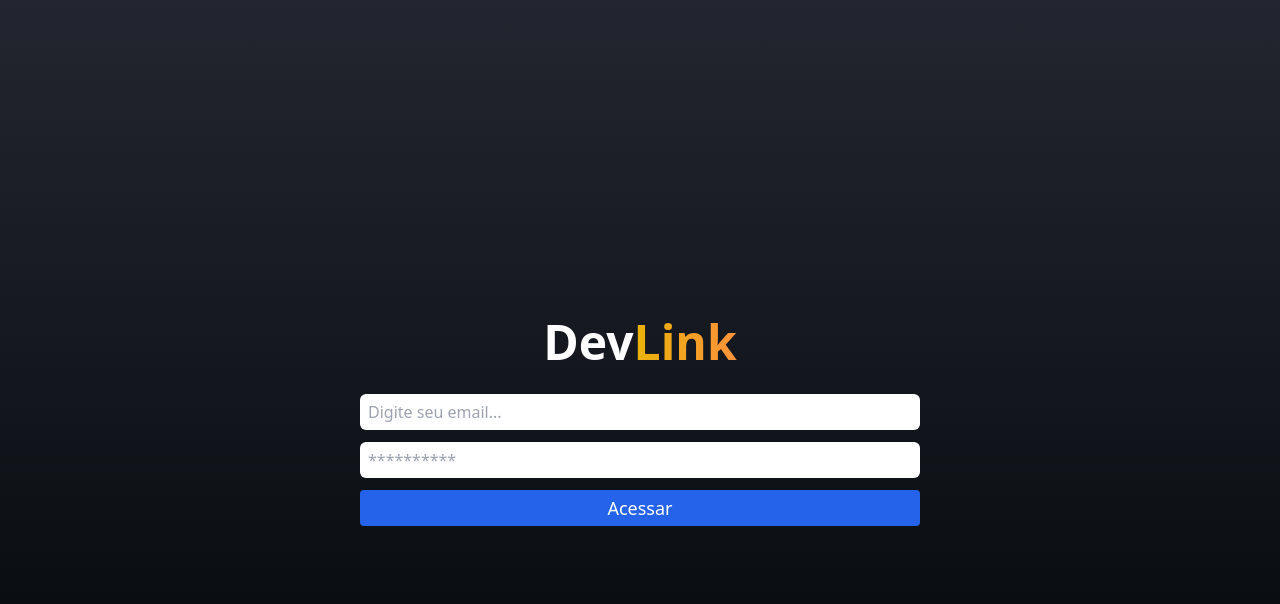
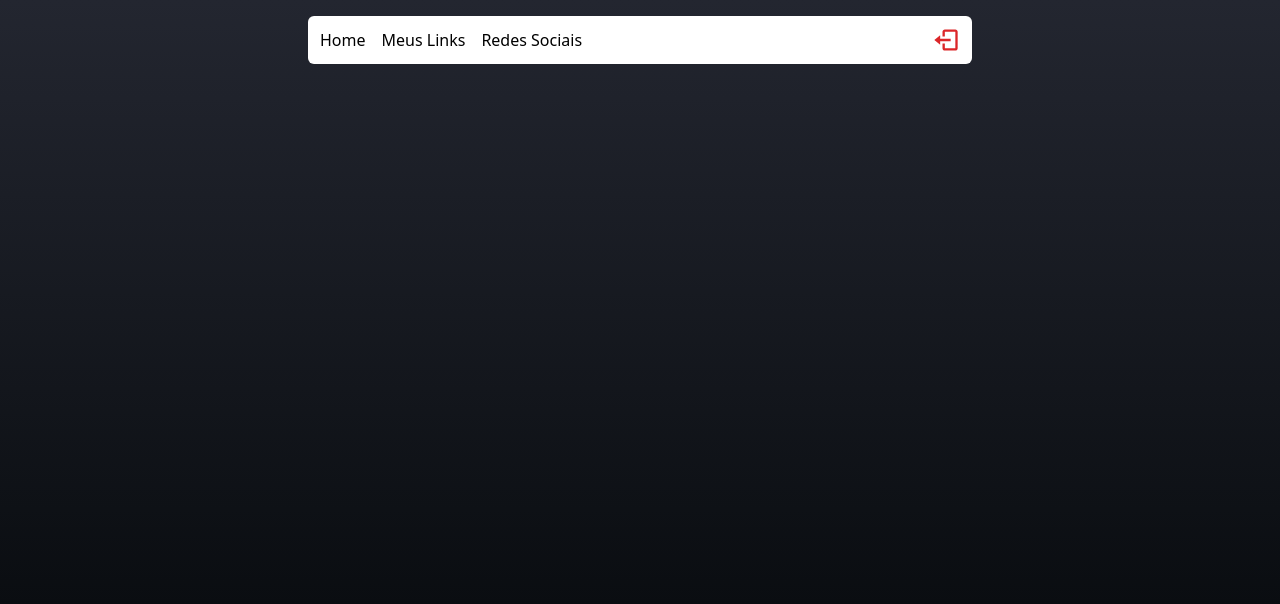
Before and after one commit to Denis-moreira98/projeto_deni_Link, a React (Vite) app: page /admin in a window 1280 px wide. Before the commit this address led to /login. Shown: the top 604 px of the page. Built offline with nearby package versions, Linux system fonts and the light colour scheme; no server answers; sample sign-in values are in the browser's storage.

Commit message:
feat: componente header

```diff
--- /dev/null
+++ b/src/components/Header/index.tsx
@@ -0,0 +1,27 @@
+import { BiLogOut } from "react-icons/bi";
+import { Link } from "react-router-dom";
+
+import { signOut } from "firebase/auth";
+import { auth } from "../../services/firebaseConnection";
+
+export function Header() {
+   async function handleLogout() {
+      await signOut(auth);
+   }
+
+   return (
+      <header className="w-full max-w-2xl mt-4 px-1">
+         <nav className="w-full bg-white h-12 flex items-center  px-3 justify-between rounded-md">
+            <div className="flex gap-4 font-medium">
+               <Link to="/">Home</Link>
+               <Link to="/admin">Meus Links</Link>
+               <Link to="/admin/social">Redes Sociais</Link>
+            </div>
+
+            <button onClick={handleLogout}>
+               <BiLogOut size={28} color="#db2629" />
+            </button>
+         </nav>
+      </header>
+   );
+}
--- a/src/pages/admin/index.tsx
+++ b/src/pages/admin/index.tsx
@@ -1,7 +1,9 @@
+import { Header } from "../../components/Header";
+
 export function Admin() {
    return (
-      <div>
-         <h1>ADMIN</h1>
+      <div className="flex items-center flex-col min-h-screen pb-7 px-2">
+         <Header />
       </div>
    );
 }
--- a/src/pages/home/index.tsx
+++ b/src/pages/home/index.tsx
@@ -1,4 +1,4 @@
-import { Social } from "../../components/social";
+import { Social } from "../../components/Social";
 import { FaFacebook, FaInstagram, FaYoutube } from "react-icons/fa";
 
 export function Home() {
--- a/src/pages/login/index.tsx
+++ b/src/pages/login/index.tsx
@@ -1,6 +1,6 @@
 import { Link, useNavigate } from "react-router-dom";
 import { FormEvent, useState } from "react";
-import { Input } from "../../components/input";
+import { Input } from "../../components/Input";
 
 import { auth } from "../../services/firebaseConnection";
 import { signInWithEmailAndPassword } from "firebase/auth";
--- a/src/routes/Private.tsx
+++ b/src/routes/Private.tsx
@@ -10,22 +10,22 @@
 
 export function Private({ children }: PrivateProps): any {
    const [loading, setLoading] = useState(true);
-   const [singned, setSingned] = useState(false);
+   const [signed, setSigned] = useState(false);
 
    useEffect(() => {
       const unsub = onAuthStateChanged(auth, (user) => {
          if (user) {
             const userData = {
-               uid: user.uid,
-               email: user.email,
+               uid: user?.uid,
+               email: user?.email,
             };
 
             localStorage.setItem("@reactlinks", JSON.stringify(userData));
             setLoading(false);
-            setSingned(true);
+            setSigned(true);
          } else {
             setLoading(false);
-            setSingned(false);
+            setSigned(false);
          }
       });
 
@@ -38,7 +38,7 @@
       return <div></div>;
    }
 
-   if (singned) {
+   if (!signed) {
       return <Navigate to="/login" />;
    }
 
```
